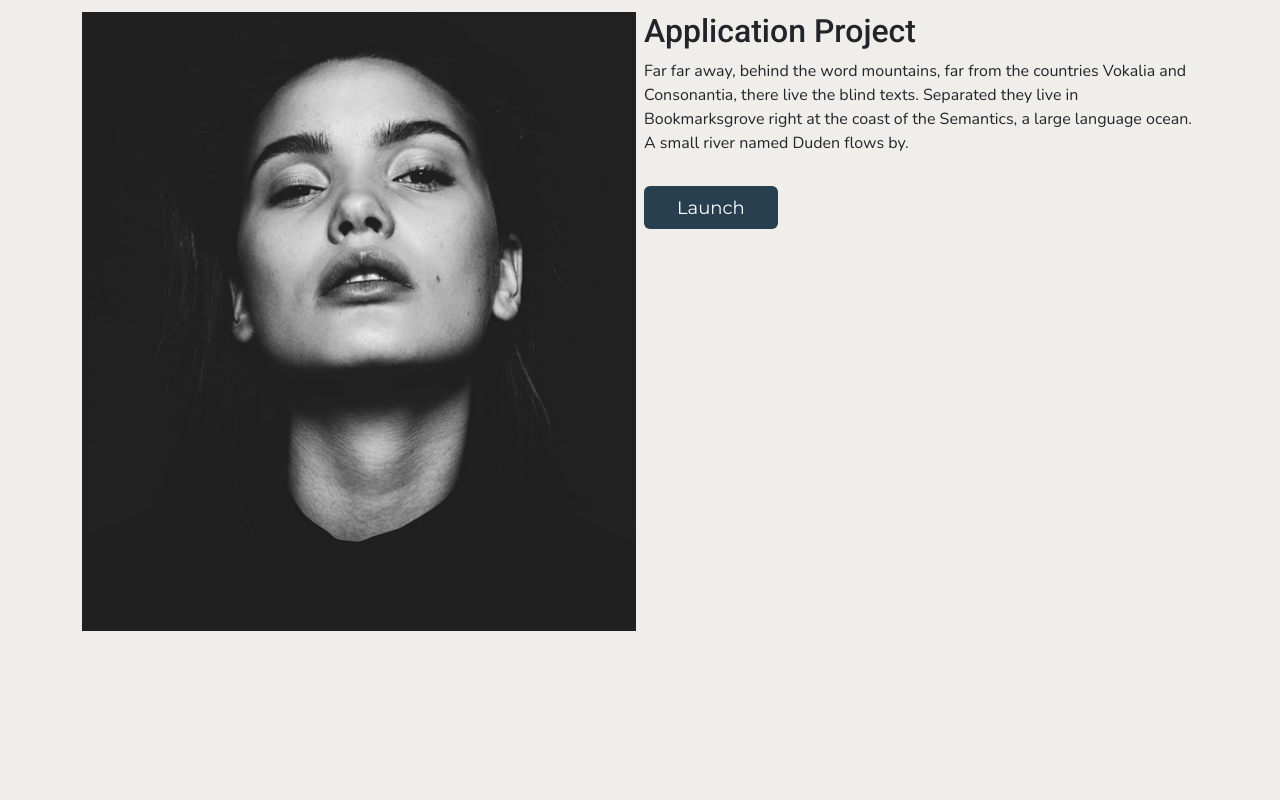
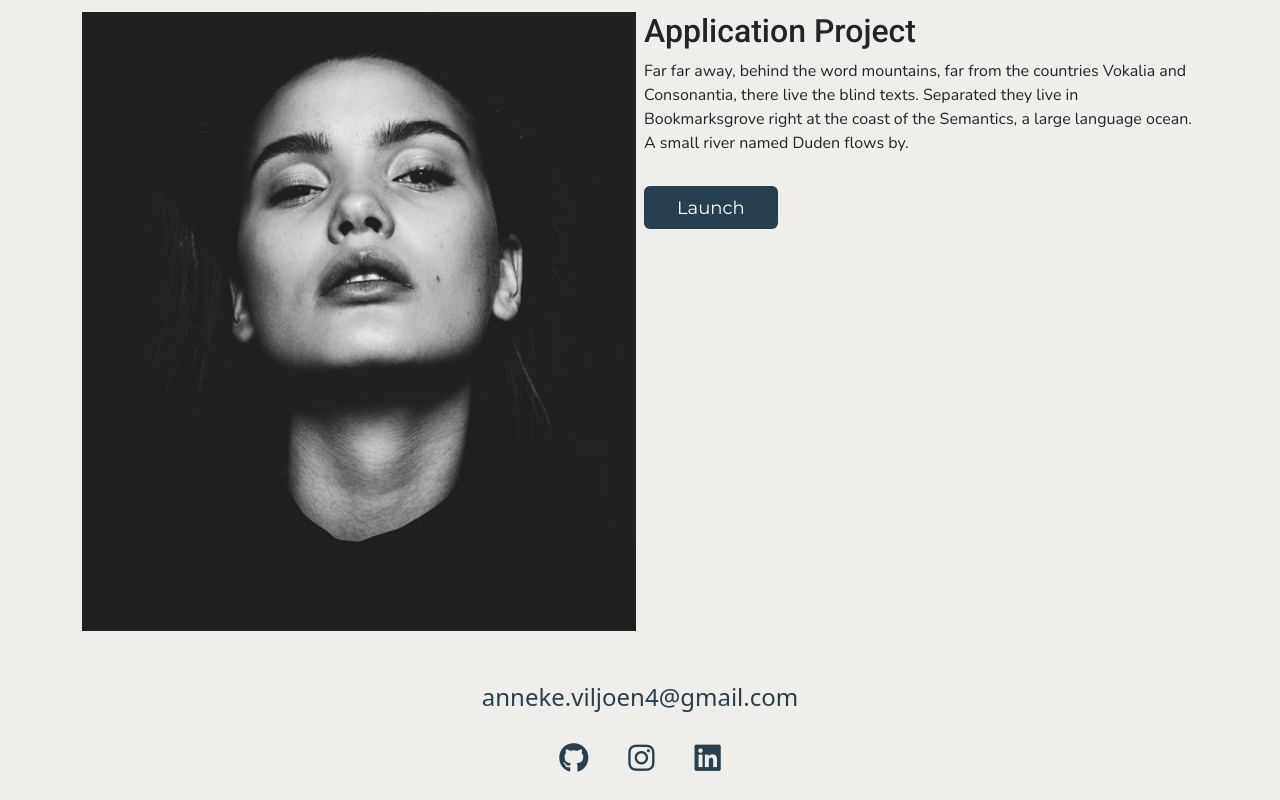
Before and after one commit to anneke44/portfolio-project, a plain HTML site: page index.html in a window 1280 px wide. Shown: the part 2047-2847 px from the top of the page. Before the commit the page ends 2726 px from the top, so only its background shows below. Drawn offline with nearby package versions, Linux system fonts and the light colour scheme.

Commit message:
added footer and social links

```diff
--- a/css/style.css
+++ b/css/style.css
@@ -53,6 +53,30 @@ nav li.active a {
   font-family: var(--primary-font);
   color: var(--high-light-color);
   font-size: 16px;
+}
+.footer-email-link {
+  display: flex;
+  justify-content: center;
+  text-decoration: none;
+  font-size: 24px;
+  color: var(--secondary-color);
+  margin-bottom: 10px;
+}
+.footer-email-link:hover {
+  color: var(--high-light-color);
+}
+.social-links {
+  display: flex;
+  justify-content: center;
+}
+.social-links a {
+  color: var(--secondary-color);
+  text-decoration: none;
+  margin: 10px 20px 20px;
+  font-size: 30px;
+}
+.social-links a:hover {
+  color: var(--high-light-color);
 }
 #nav-container {
   border-bottom: 2px solid rgba(255, 255, 255, 0.2);
--- a/index.html
+++ b/index.html
@@ -139,5 +139,17 @@
         </div>
       </div>
     </div>
+    <div>
+      <footer>
+        <a href="mailto:anneke.viljoen4@gmail.com" class="footer-email-link"
+          >anneke.viljoen4@gmail.com</a
+        >
+        <div class="social-links">
+          <a href="#"><i class="fa-brands fa-github"></i></a>
+          <a href="#"><i class="fa-brands fa-instagram"></i></a>
+          <a href="#"><i class="fa-brands fa-linkedin"></i></a>
+        </div>
+      </footer>
+    </div>
   </body>
 </html>
```
